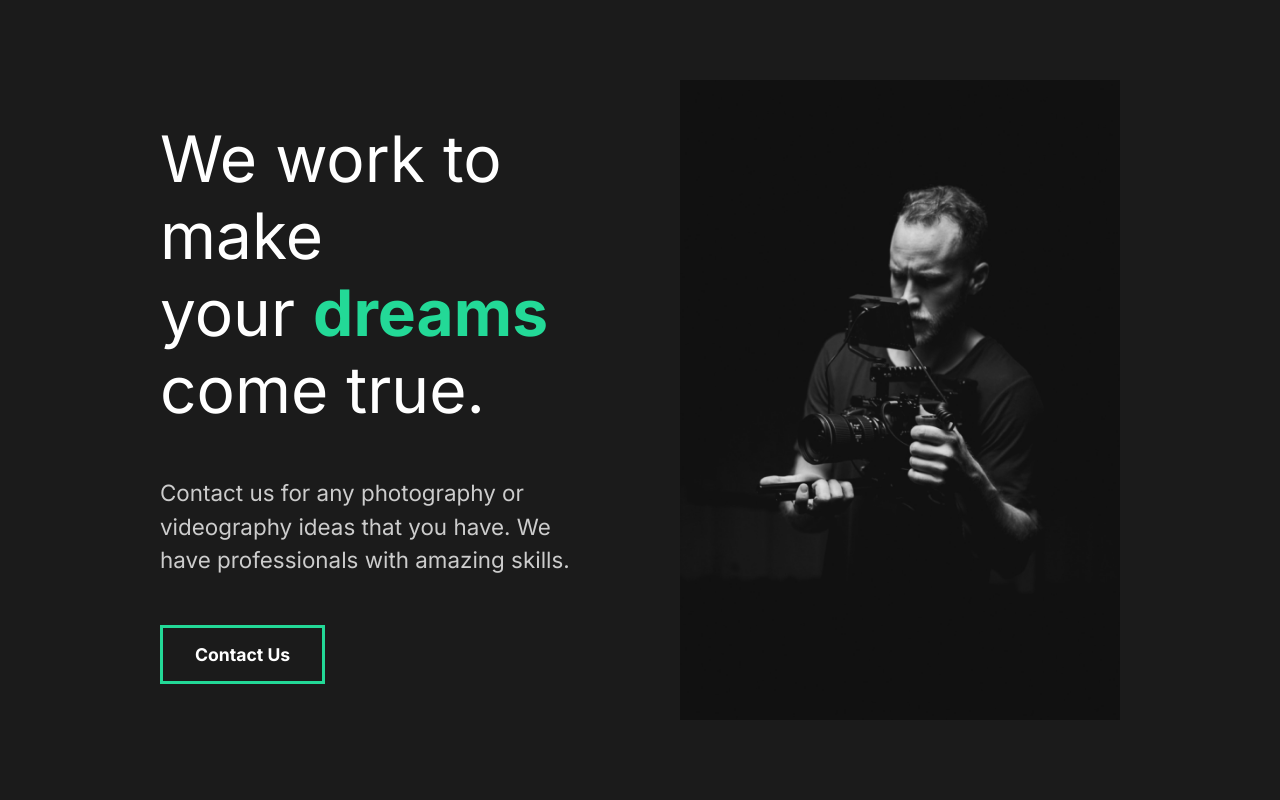
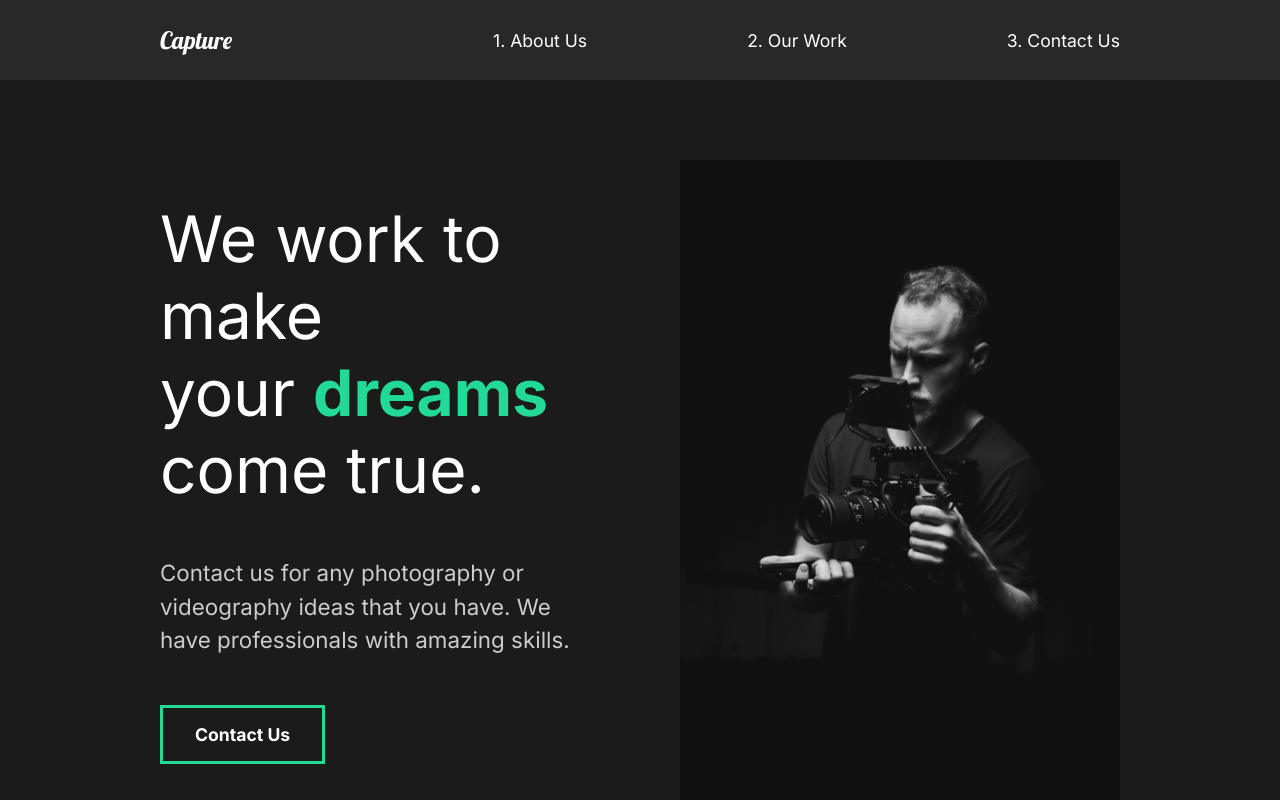
Before and after one commit to SpeghettCode/react-course-capture, a React (Create React App) app: page / in a window 1280 px wide. Shown: the top 800 px of the page. Built offline with nearby package versions, Linux system fonts and the light colour scheme.

Commit message:
8. Navbar

```diff
--- a/src/App.js
+++ b/src/App.js
@@ -1,4 +1,5 @@
 // import pages
+import Nav from './component/Nav';
 import AboutUs from "./pages/AboutUs";
 //global style
 import GlobalStyle from "./component/GlobalStyle";
@@ -7,6 +8,7 @@
   return (
     <div className="App">
       <GlobalStyle />
+      <Nav />
       <AboutUs />
     </div>
   );
--- /dev/null
+++ b/src/component/Nav.js
@@ -0,0 +1,55 @@
+import react from "react";
+import styled from 'styled-components';
+
+const Nav = () => {
+    return (
+        <StyledNav>
+            <h1><a href="#" id="logo">Capture</a></h1>
+            <ul>
+                <li>
+                    <a href="#">1. About Us</a>
+                </li>
+                <li>
+                    <a href="#">2. Our Work</a>
+                </li>
+                <li>
+                    <a href="#">3. Contact Us</a>
+                </li>
+            </ul>
+        </StyledNav>
+    );
+}
+
+// styled components
+const StyledNav = styled.nav`
+    min-height: 10vh;
+    display: flex;
+    justify-content: space-between;
+    align-items: center;
+    margin: auto;
+    padding: 1rem 10rem;
+    background: #282828;
+
+    a {
+        color: #fff;
+        text-decoration: none;
+    }
+
+    ul {
+        display: flex;
+        list-style: none;
+    }
+
+    #logo {
+        font-size: 1.5rem;
+        font-family: 'Lobster', cursive;
+        font-weight: lighter;
+    }
+
+    li {
+        padding-left: 10rem;
+        position: relative;
+    }
+`;
+
+export default Nav;
```
